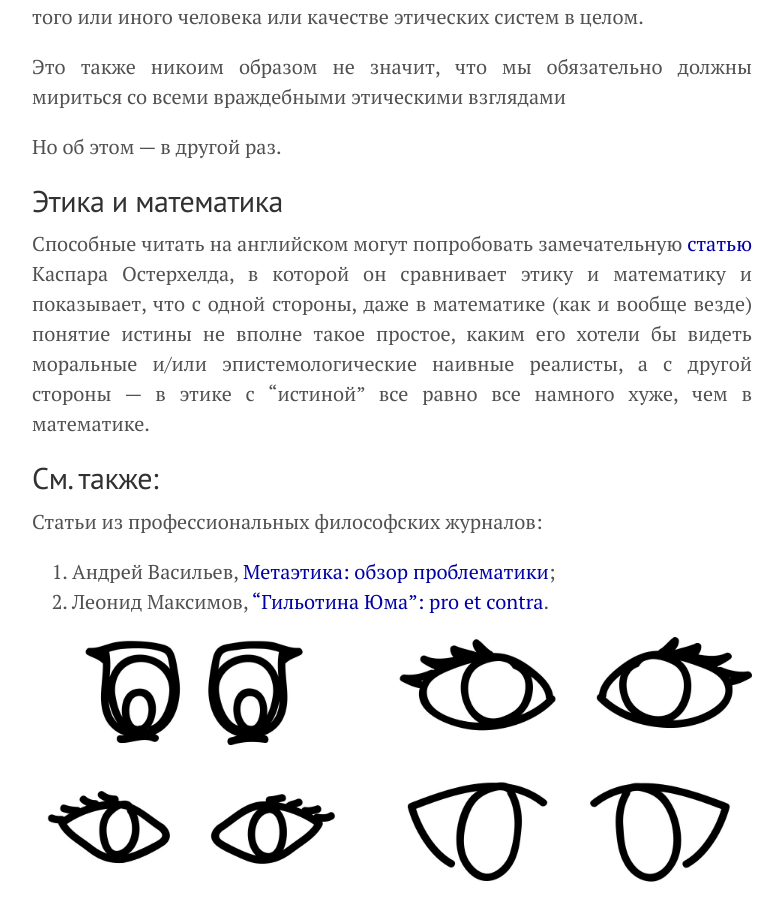
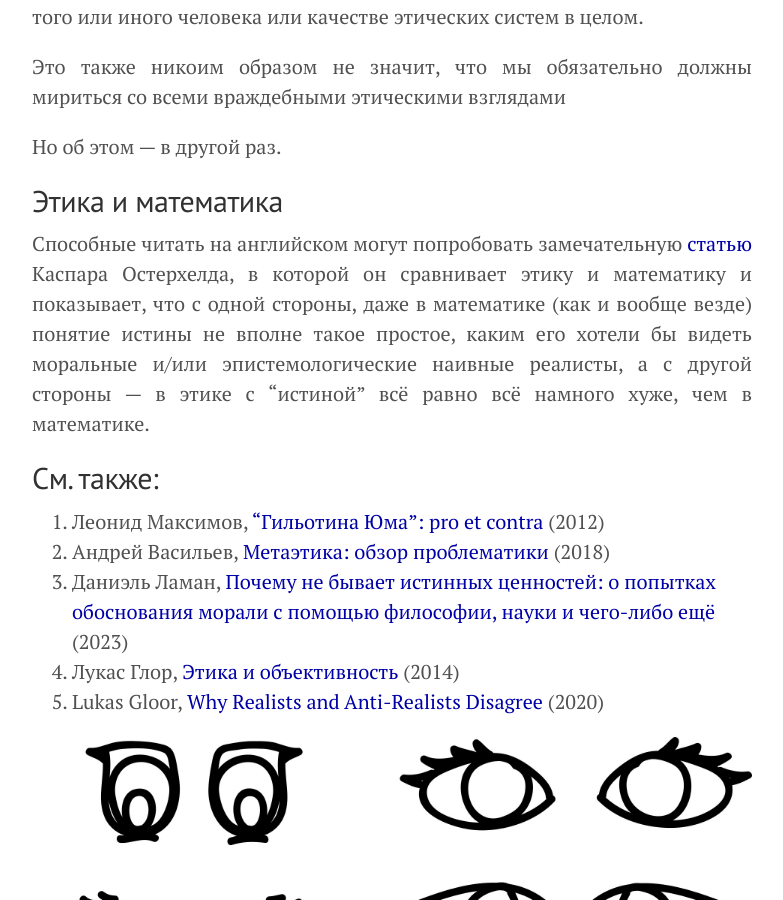
Before and after one commit to KKirdan/kkirdan.github.io, a Jekyll site: the page built from blog/_posts/2020-10-22-253.md, in a window 1280 px wide and 900 px high, scrolled down 798 px. Shown: the whole window, without its empty margins (248-1031 px from the left). Built offline with Jekyll 4.4.1, drawn with Linux system fonts in a browser that asks for light colours; some of the changed text lies outside the part shown.

Commit message:
Update 2020-10-22-253.md

```diff
--- a/blog/_posts/2020-10-22-253.md
+++ b/blog/_posts/2020-10-22-253.md
@@ -27,12 +27,14 @@ preview: images/wall/457239122.jpg
 
 ## Этика и математика
 
-Способные читать на английском могут попробовать замечательную [статью](https://casparoesterheld.com/2016/01/25/mathematical-versus-moral-truth/) Каспара Остерхелда, в которой он сравнивает этику и математику и показывает, что с одной стороны, даже в математике (как и вообще везде) понятие истины не вполне такое простое, каким его хотели бы видеть моральные и/или эпистемологические наивные реалисты, а с другой стороны — в этике с “истиной” все равно все намного хуже, чем в математике.
+Способные читать на английском могут попробовать замечательную [статью](https://casparoesterheld.com/2016/01/25/mathematical-versus-moral-truth/) Каспара Остерхелда, в которой он сравнивает этику и математику и показывает, что с одной стороны, даже в математике (как и вообще везде) понятие истины не вполне такое простое, каким его хотели бы видеть моральные и/или эпистемологические наивные реалисты, а с другой стороны — в этике с “истиной” всё равно всё намного хуже, чем в математике.
 
 ## См. также:
 
-Статьи из профессиональных философских журналов:
-1. Андрей Васильев, [Метаэтика: обзор проблематики](https://vk.com/wall-199052526_366);
-2. Леонид Максимов, [“Гильотина Юма”: pro et contra](https://vk.com/wall-199052526_298).
+1. Леонид Максимов, [“Гильотина Юма”: pro et contra](https://et.iphras.ru/article/view/2598/1939) (2012)
+2. Андрей Васильев, [Метаэтика: обзор проблематики](https://pj.iphras.ru/article/view/1347/968) (2018)
+3. Даниэль Ламан, [Почему не бывает истинных ценностей: о попытках обоснования морали с помощью философии, науки и чего-либо ещё](https://dzen.ru/a/ZY4A7KwDyyzcoIQ6) (2023)
+4. Лукас Глор, [Этика и объективность](https://reducingsuffering.github.io/lukas-gloor-ethics-and-objectivity.html) (2014)
+5. Lukas Gloor, [Why Realists and Anti-Realists Disagree](https://forum.effectivealtruism.org/posts/6nPnqXCaYsmXCtjTk/why-realists-and-anti-realists-disagree) (2020)
 
 <img src="images/wall/457239122.jpg">
```
Also changed, not shown: other parts of blog/_posts/2020-10-22-253.md (+1 -1 lines).
